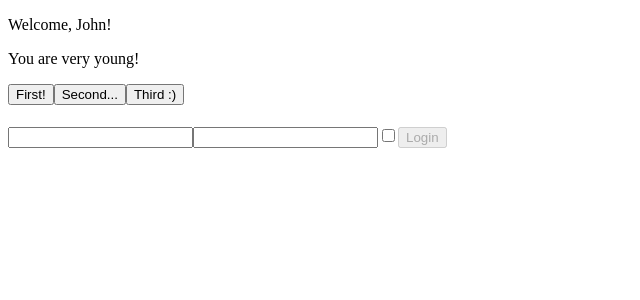
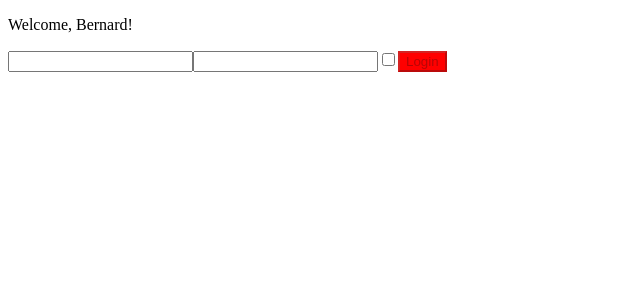
Before and after one commit to hawkydawky/react-exercises, a React (Create React App) app: page / in a window 1280 px wide. Shown: the top 300 px of the page, without its empty margins (0-640 px from the left). Built offline with nearby package versions, Linux system fonts and the light colour scheme.

Commit message:
styling-components-03

```diff
--- a/src/App.js
+++ b/src/App.js
@@ -1,14 +1,12 @@
 import React from "react";
 import { Welcome } from "./Welcome";
-import { ClickTracker } from "./ClickTracker";
 import { Login } from "./Login";
 
 export class App extends React.Component {
     render() {
         return (
             <div>
-                <Welcome name="John" age ={13}/>
-                <ClickTracker />
+                <Welcome name="Bernard"/>
                 <Login />
             </div>
         )
--- a/src/ClickTracker.js
+++ /dev/null
@@ -1,26 +0,0 @@
-import React from "react";
-
-export class ClickTracker extends React.Component {
-    state ={
-        whichEvent: "",
-    }
-
-    clickHandler = (event) => {
-        this.setState(() => {
-            return {
-                whichEvent: event.target.name
-            }
-        })
-    }
-
-    render() {
-        return (
-            <div>
-                <button name="first button" onClick={this.clickHandler}>First!</button>
-                <button name="second button" onClick={this.clickHandler}>Second...</button>
-                <button name="third button" onClick={this.clickHandler}>Third :)</button>
-                <h1>{this.state.whichEvent}</h1>
-            </div>
-        )
-    }
-}
--- a/src/Login.js
+++ b/src/Login.js
@@ -20,15 +20,16 @@ export class Login extends React.Component {
         console.log(this.state)
     }
 
-
-
     render() {
+        const ButtonStyle = {
+            backgroundColor: this.state.password.length <8 ? "red" : "green",
+        }
         return (
             <div>
                 <input type="text" value={this.state.userName} name="userName" onChange={this.changeComponents}/>
                 <input type="password" value={this.state.password} name="password" onChange={this.changeComponents}/>
                 <input type="checkbox" name="isChecked" id="" checked={this.state.isChecked} onChange={this.changeComponents}/>
-                <button disabled={!(this.state.userName && this.state.password)} onClick={this.onLogin}>Login</button>
+                <button disabled={!(this.state.userName && this.state.password)} onClick={this.onLogin} style={ButtonStyle}>Login</button>
             </div>
         )
     }
--- a/src/Welcome.js
+++ b/src/Welcome.js
@@ -1,12 +1,10 @@
 import React from "react"
-import { Age } from "./Age"
 
 export class Welcome extends React.Component {
     render() {
         return (
             <div>
                 <p>Welcome, {this.props.name || "John Doe"}!</p>
-                <Age age={this.props.age}/>
             </div>
         )
     }
```
